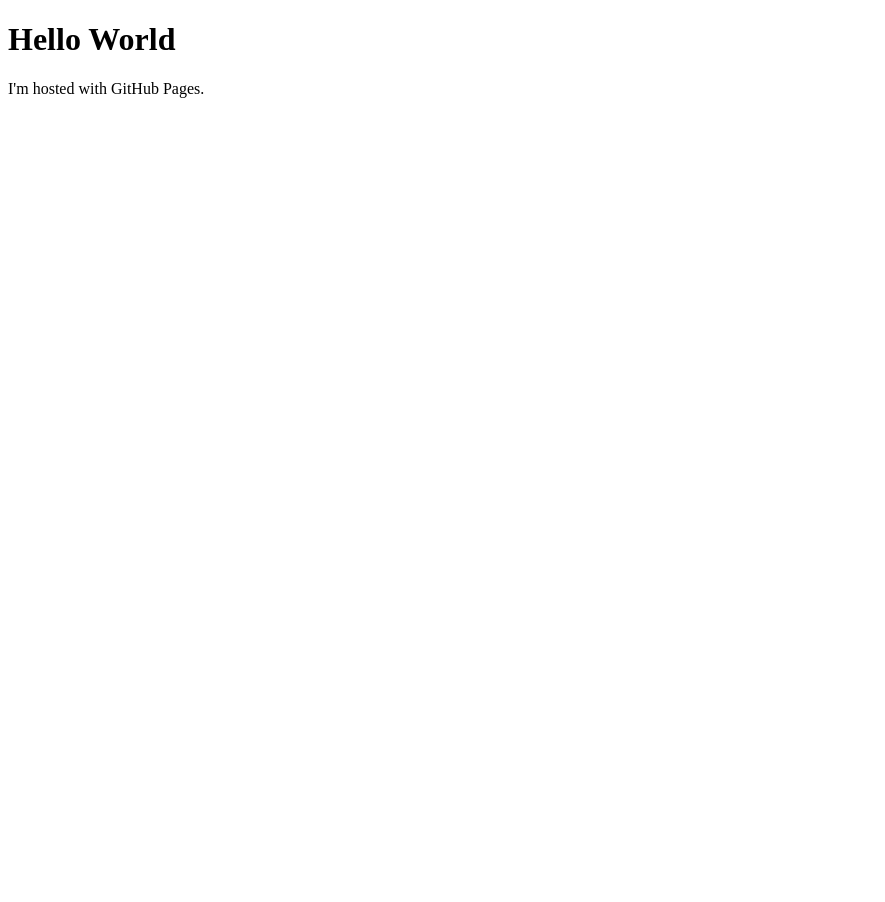
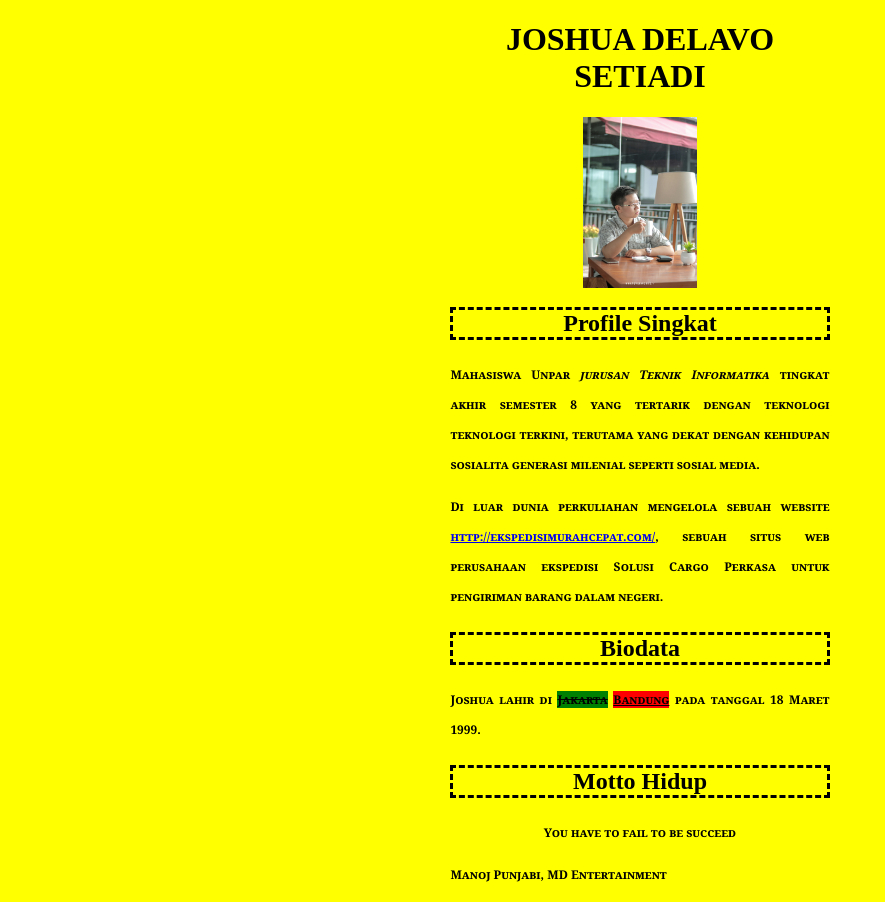
Before and after one commit to JoshuaDelavo/JoshuaDelavo, a plain HTML site: page index.html in a window 1280 px wide. Shown: the whole page, without its empty margins (0-885 px from the left). Before the commit the page ends 800 px from the top, so only its background shows below. Drawn offline with Linux system fonts and the light colour scheme.

Commit message:
Update Banyak

```diff
--- a/index.html
+++ b/index.html
@@ -4,10 +4,32 @@
     <meta charset="UTF-8">
     <meta http-equiv="X-UA-Compatible" content="IE=edge">
     <meta name="viewport" content="width=device-width, initial-scale=1.0">
-    <title>Document</title>
+    <link rel="stylesheet" href="style.css">
+    <title>Curricullum Vitae</title>
 </head>
 <body>
-    <h1>Hello World</h1>
-    <p>I'm hosted with GitHub Pages.</p>
+    <div class="center">
+        <h1>JOSHUA DELAVO SETIADI</h1>
+        <img id="foto" src="Joshua.jpg">
+        <h2>Profile Singkat</h2>
+        <p>
+            Mahasiswa Unpar <i>jurusan Teknik Informatika</i> tingkat akhir semester 8 yang tertarik dengan teknologi teknologi terkini,
+            terutama yang dekat dengan kehidupan sosialita generasi milenial seperti sosial media.
+        </p>
+        <p>
+            Di luar dunia perkuliahan mengelola sebuah website <a href="http://ekspedisimurahcepat.com/">http://ekspedisimurahcepat.com/</a>,
+            sebuah situs web perusahaan ekspedisi Solusi Cargo Perkasa untuk pengiriman barang dalam negeri.
+        </p>
+
+        <h2>Biodata</h2>
+        <p>Joshua lahir di <a id="satu">Jakarta</a> <a id="dua"><u>Bandung</u></a> pada tanggal 18 Maret 1999.</p>
+
+        <h2>Motto Hidup</h2>
+        <blockquote>
+            You have to fail to be succeed
+        </blockquote>
+        <p>Manoj Punjabi, MD Entertainment</p>
+
+    </div>
 </body>
 </html>
--- /dev/null
+++ b/style.css
@@ -0,0 +1,31 @@
+body {
+    background-color: yellow;
+  }
+.center{
+    margin: auto;
+    width: 30%;
+    text-align: center;
+}
+.center h2{
+    border-style: dashed;
+}
+.center p{
+    text-align: justify;
+    font: small-caps bold 12px/30px Georgia, serif;
+}
+#satu{
+    text-decoration: line-through;
+    background-color: green;
+}
+#dua{
+    background-color: red;
+}
+#foto{
+    width: 30%;
+    margin-left: auto;
+    margin-right: auto;
+    display: block;
+}
+blockquote{
+    font: small-caps bold 12px/30px Georgia, serif;
+}
```
Also changed, not shown: Joshua.jpg (added).
